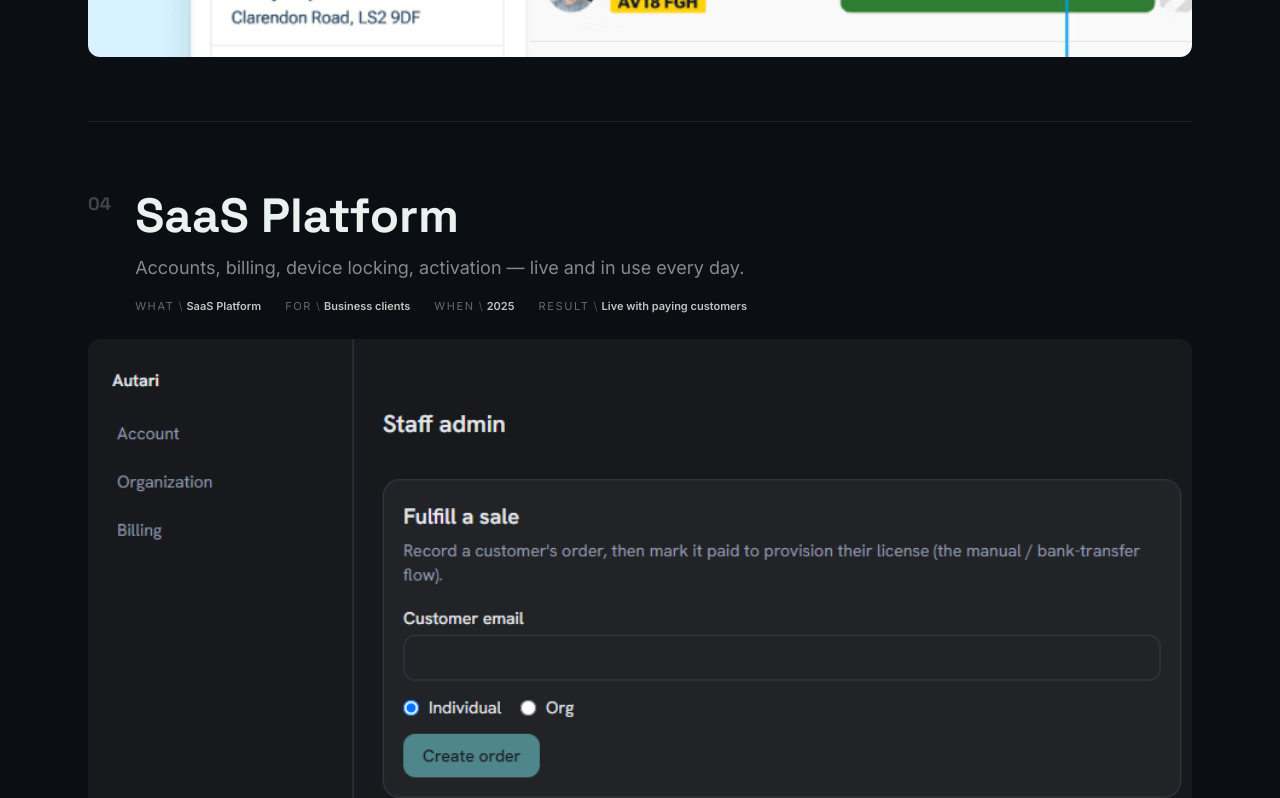
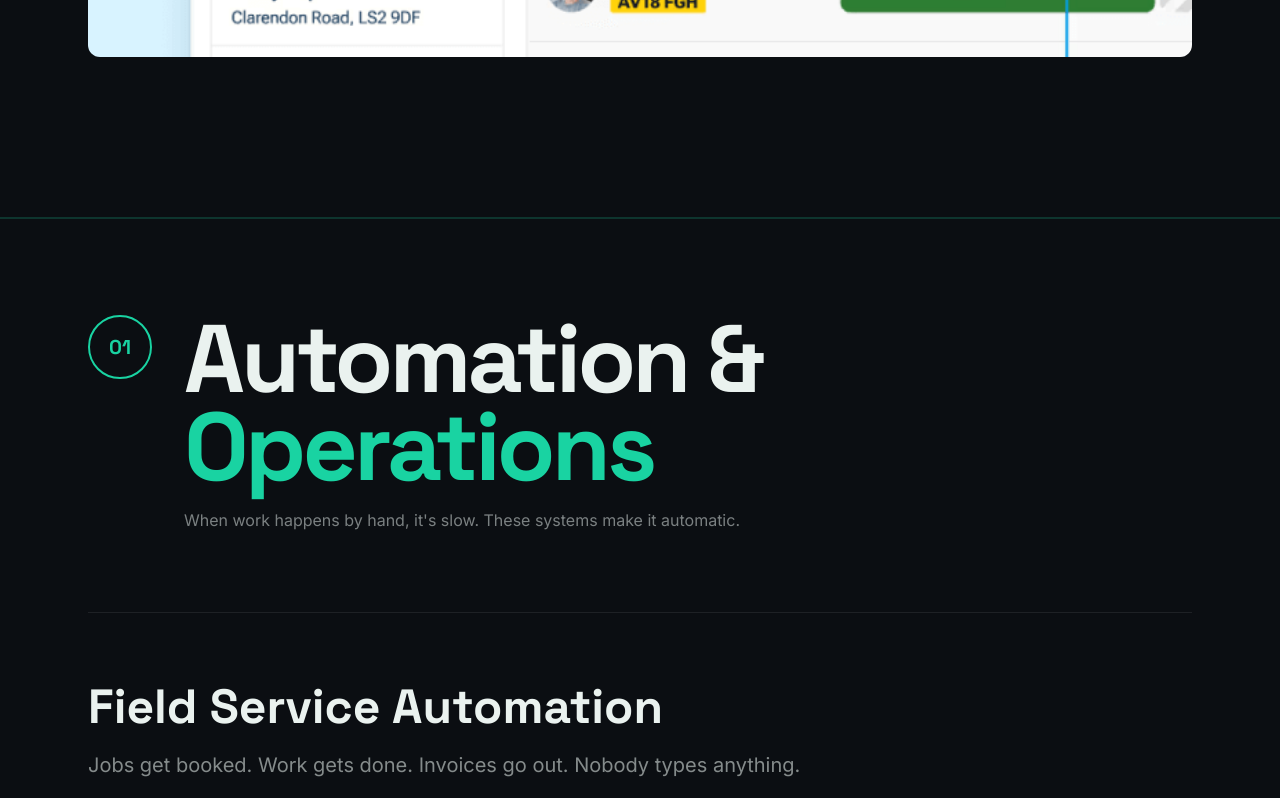
Before and after one commit to Autari-ai/autari-landing, a Next.js app: page /portfolio in a window 1280 px wide. Shown: the part 2640-3438 px from the top of the page. Built offline with nearby package versions, Linux system fonts and the light colour scheme.

Commit message:
feat(portfolio): remove SaaS Platform hero entry

```diff
--- a/src/app/portfolio/page.tsx
+++ b/src/app/portfolio/page.tsx
@@ -322,18 +322,6 @@ export default function PortfolioPage() {
                   { label: "Client", value: "UK Field Service Co" },
                   { label: "When", value: "2025" },
                   { label: "Result", value: "End-to-end billing automated" },
-                ],
-              },
-              {
-                num: "04",
-                name: "SaaS Platform",
-                hook: "Accounts, billing, device locking, activation — live and in use every day.",
-                image: "/media/portfolio/autari-portal-admin.png",
-                meta: [
-                  { label: "What", value: "SaaS Platform" },
-                  { label: "For", value: "Business clients" },
-                  { label: "When", value: "2025" },
-                  { label: "Result", value: "Live with paying customers" },
                 ],
               },
             ].map((p, i) => (
```
